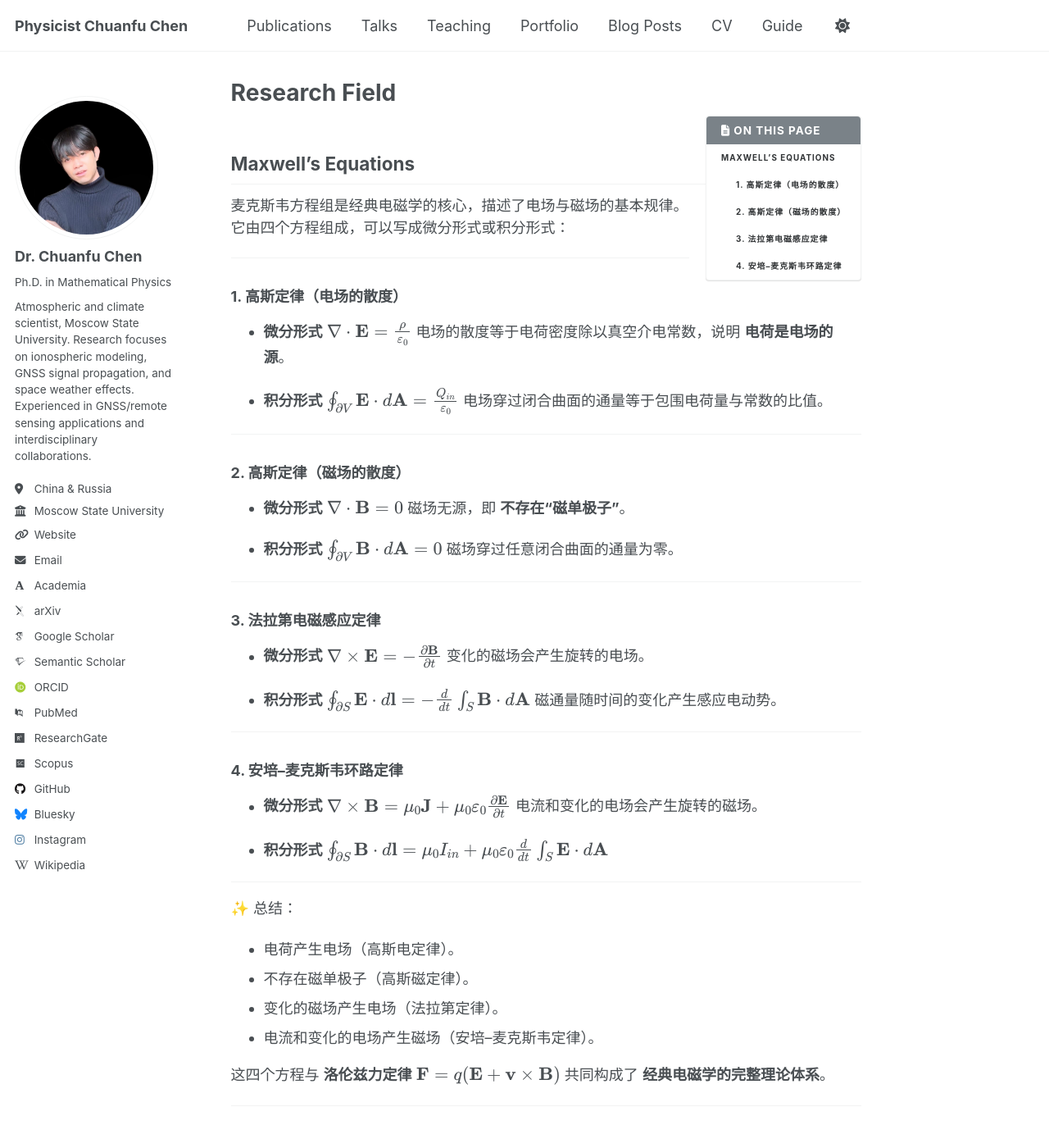
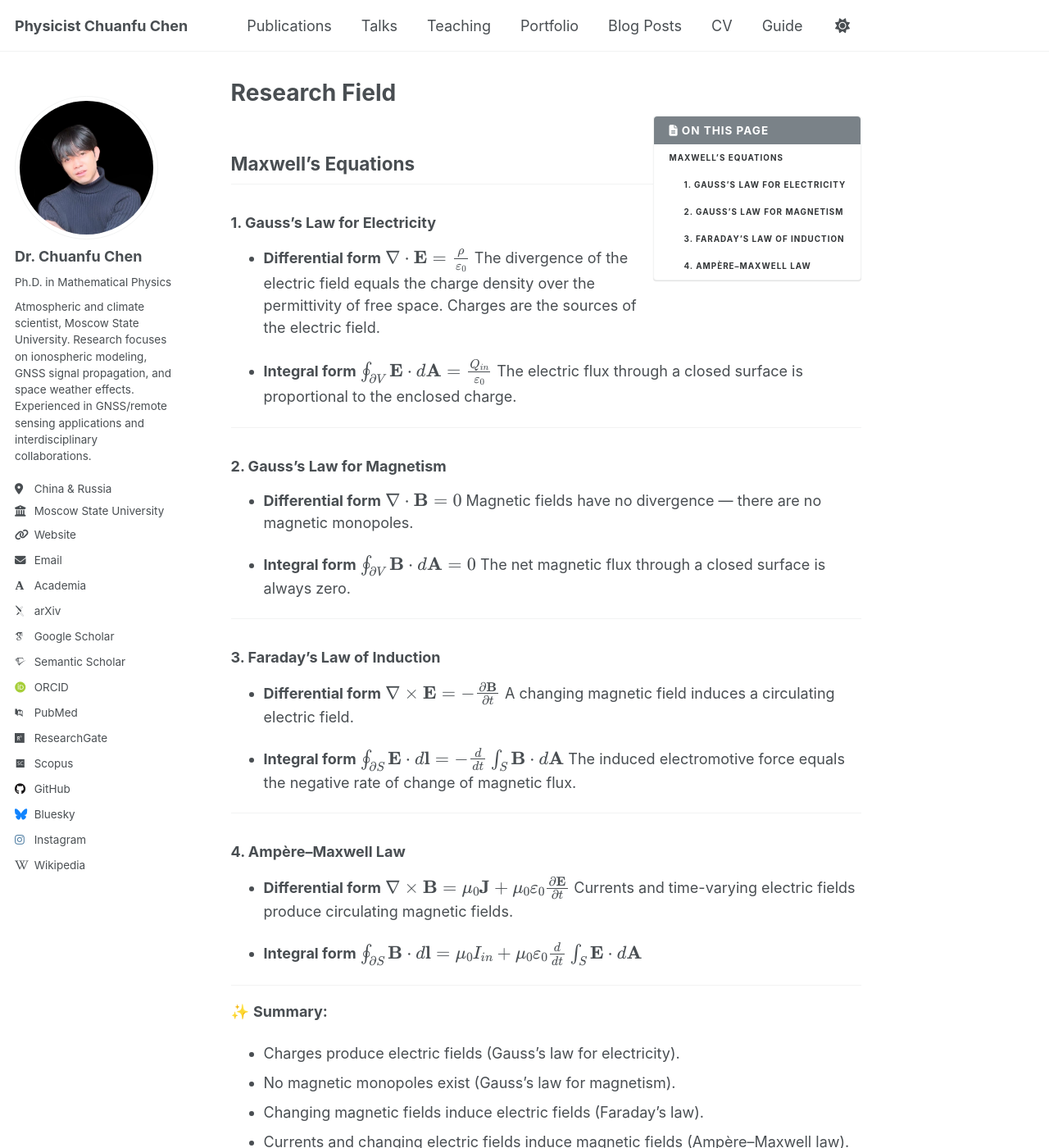
Before and after one commit to OnePhysicist/OnePhysicist.github.io, a Jekyll site: the page built from _pages/guide.md, in a window 1280 px wide and 1400 px high. Shown: the whole window at 82% size. Built offline with Jekyll 4.4.1, drawn with Linux system fonts in a browser that asks for light colours; some web fonts are replaced; a script that is not in the unit is left out; some of the changed text lies outside the part shown.

Commit message:
Update guide.md

```diff
--- a/_pages/guide.md
+++ b/_pages/guide.md
@@ -11,84 +11,80 @@ redirect_from:
 
 ## Maxwell's Equations
 
-麦克斯韦方程组是经典电磁学的核心，描述了电场与磁场的基本规律。它由四个方程组成，可以写成微分形式或积分形式：
+### **1. Gauss’s Law for Electricity**
+
+* **Differential form**
+  $$
+  \nabla \cdot \mathbf{E} = \frac{\rho}{\varepsilon_0}
+  $$
+  The divergence of the electric field equals the charge density over the permittivity of free space. Charges are the sources of the electric field.
+
+* **Integral form**
+  $$
+  \oint_{\partial V} \mathbf{E} \cdot d\mathbf{A} = \frac{Q_{in}}{\varepsilon_0}
+  $$
+  The electric flux through a closed surface is proportional to the enclosed charge.
 
 ---
 
-### **1. 高斯定律（电场的散度）**
+### **2. Gauss’s Law for Magnetism**
 
-* **微分形式**
+* **Differential form**
   $$
-  \nabla \cdot \mathbf{E} = \frac{\rho}{\varepsilon_0}
+  \nabla \cdot \mathbf{B} = 0
   $$
-  电场的散度等于电荷密度除以真空介电常数，说明 **电荷是电场的源**。
+  Magnetic fields have no divergence — there are no magnetic monopoles.
 
-* **积分形式**
+* **Integral form**
   $$
-  \oint_{\partial V} \mathbf{E} \cdot d\mathbf{A} = \frac{Q_{in}}{\varepsilon_0}
+  \oint_{\partial V} \mathbf{B} \cdot d\mathbf{A} = 0
   $$
-  电场穿过闭合曲面的通量等于包围电荷量与常数的比值。
+  The net magnetic flux through a closed surface is always zero.
 
 ---
 
-### **2. 高斯定律（磁场的散度）**
+### **3. Faraday’s Law of Induction**
 
-* **微分形式**
+* **Differential form**
   $$
-  \nabla \cdot \mathbf{B} = 0
+  \nabla \times \mathbf{E} = - \frac{\partial \mathbf{B}}{\partial t}
   $$
-  磁场无源，即 **不存在“磁单极子”**。
+  A changing magnetic field induces a circulating electric field.
 
-* **积分形式**
+* **Integral form**
   $$
-  \oint_{\partial V} \mathbf{B} \cdot d\mathbf{A} = 0
+  \oint_{\partial S} \mathbf{E} \cdot d\mathbf{l} = - \frac{d}{dt} \int_S \mathbf{B} \cdot d\mathbf{A}
   $$
-  磁场穿过任意闭合曲面的通量为零。
+  The induced electromotive force equals the negative rate of change of magnetic flux.
 
 ---
 
-### **3. 法拉第电磁感应定律**
+### **4. Ampère–Maxwell Law**
 
-* **微分形式**
-  $$
-  \nabla \times \mathbf{E} = - \frac{\partial \mathbf{B}}{\partial t}
-  $$
-  变化的磁场会产生旋转的电场。
-
-* **积分形式**
-  $$
-  \oint_{\partial S} \mathbf{E} \cdot d\mathbf{l} = - \frac{d}{dt} \int_S \mathbf{B} \cdot d\mathbf{A}
-  $$
-  磁通量随时间的变化产生感应电动势。
-
----
-
-### **4. 安培–麦克斯韦环路定律**
-
-* **微分形式**
+* **Differential form**
   $$
   \nabla \times \mathbf{B} = \mu_0 \mathbf{J} + \mu_0 \varepsilon_0 \frac{\partial \mathbf{E}}{\partial t}
   $$
-  电流和变化的电场会产生旋转的磁场。
+  Currents and time-varying electric fields produce circulating magnetic fields.
 
-* **积分形式**
+* **Integral form**
   $$
   \oint_{\partial S} \mathbf{B} \cdot d\mathbf{l} = \mu_0 I_{in} + \mu_0 \varepsilon_0 \frac{d}{dt} \int_S \mathbf{E} \cdot d\mathbf{A}
   $$
 
 ---
 
-✨ 总结：
+✨ **Summary:**
 
-* 电荷产生电场（高斯电定律）。
-* 不存在磁单极子（高斯磁定律）。
-* 变化的磁场产生电场（法拉第定律）。
-* 电流和变化的电场产生磁场（安培–麦克斯韦定律）。
+* Charges produce electric fields (Gauss’s law for electricity).
+* No magnetic monopoles exist (Gauss’s law for magnetism).
+* Changing magnetic fields induce electric fields (Faraday’s law).
+* Currents and changing electric fields induce magnetic fields (Ampère–Maxwell law).
 
-这四个方程与 **洛伦兹力定律**
+Together with the **Lorentz force law**
 $$
-\mathbf{F} = q(\mathbf{E} + \mathbf{v} \times \mathbf{B})
+\mathbf{F} = q(\mathbf{E} + \mathbf{v} \times \mathbf{B}),
 $$
-共同构成了 **经典电磁学的完整理论体系**。
+they form the foundation of **classical electromagnetism**.
 
 ---
```
